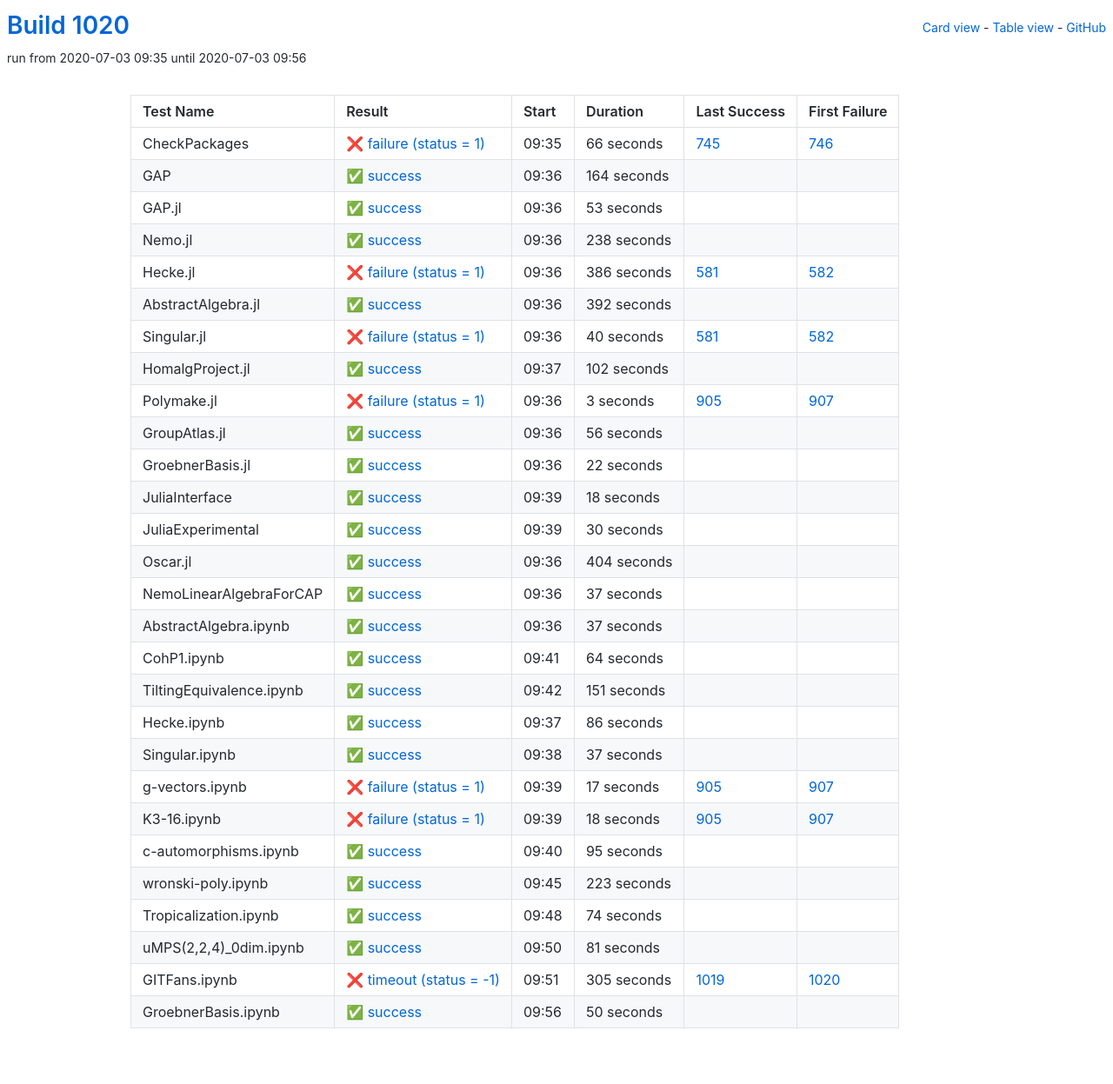
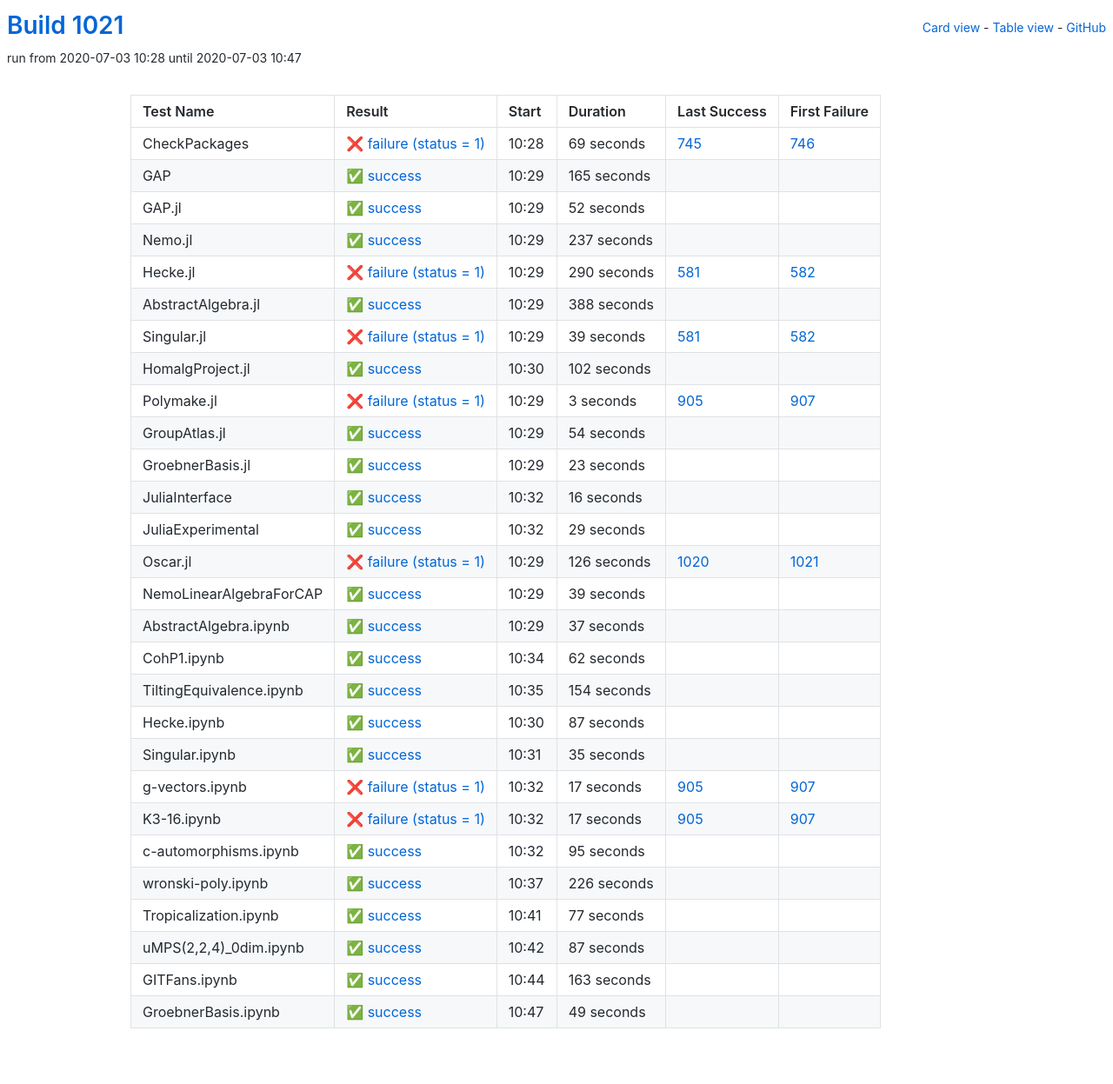
Before and after one commit to oscar-system/oscar-ci-status-1.4, a Jekyll site: the page built from table.html, in a window 1280 px wide. Shown: the whole page at 87% size. Built offline with Jekyll 4.4.1, drawn with Linux system fonts in a browser that asks for light colours.

Commit message:
Build #1021

```diff
--- a/_data/ci.yml
+++ b/_data/ci.yml
@@ -1,6 +1,6 @@
 ---
-build: 1020
-build_url: https://oscarci.mathematik.uni-kl.de/job/oscar-julia-1.4/1020/
+build: 1021
+build_url: https://oscarci.mathematik.uni-kl.de/job/oscar-julia-1.4/1021/
 job: oscar-julia-1.4
 organization: oscar-system
 repo: oscar-ci-status-1.4
@@ -8,92 +8,92 @@ repourl: https://github.com/oscar-system/oscar-ci-status-1.4
 tests:
 - name: CheckPackages
   id: checkpackages
-  log: https://oscarci.mathematik.uni-kl.de/job/oscar-julia-1.4/1020/artifact/logs/build-1020/CheckPackages.log
-  start: 2020-07-03 09:35
+  log: https://oscarci.mathematik.uni-kl.de/job/oscar-julia-1.4/1021/artifact/logs/build-1021/CheckPackages.log
+  start: 2020-07-03 10:28
   success: false
   exitcode: 1
   status: failure
-  duration: 66
+  duration: 69
   last_success: 745
   last_success_url: https://oscarci.mathematik.uni-kl.de/job/oscar-julia-1.4/745/
   first_failure: 746
   first_failure_url: https://oscarci.mathematik.uni-kl.de/job/oscar-julia-1.4/746/
 - name: GAP
   id: gap
-  log: https://oscarci.mathematik.uni-kl.de/job/oscar-julia-1.4/1020/artifact/logs/build-1020/GAP.log
-  start: 2020-07-03 09:36
+  log: https://oscarci.mathematik.uni-kl.de/job/oscar-julia-1.4/1021/artifact/logs/build-1021/GAP.log
+  start: 2020-07-03 10:29
   success: true
   exitcode: 0
   status: success
-  duration: 164
+  duration: 165
   last_success: false
   last_success_url:
   first_failure: false
   first_failure_url:
 - name: GAP.jl
   id: gap-jl
-  log: https://oscarci.mathematik.uni-kl.de/job/oscar-julia-1.4/1020/artifact/logs/build-1020/GAP.jl.log
-  start: 2020-07-03 09:36
+  log: https://oscarci.mathematik.uni-kl.de/job/oscar-julia-1.4/1021/artifact/logs/build-1021/GAP.jl.log
+  start: 2020-07-03 10:29
   success: true
   exitcode: 0
   status: success
-  duration: 53
+  duration: 52
   last_success: false
   last_success_url:
   first_failure: false
   first_failure_url:
 - name: Nemo.jl
   id: nemo-jl
-  log: https://oscarci.mathematik.uni-kl.de/job/oscar-julia-1.4/1020/artifact/logs/build-1020/Nemo.jl.log
-  start: 2020-07-03 09:36
+  log: https://oscarci.mathematik.uni-kl.de/job/oscar-julia-1.4/1021/artifact/logs/build-1021/Nemo.jl.log
+  start: 2020-07-03 10:29
   success: true
   exitcode: 0
   status: success
-  duration: 238
+  duration: 237
   last_success: false
   last_success_url:
   first_failure: false
   first_failure_url:
 - name: Hecke.jl
   id: hecke-jl
-  log: https://oscarci.mathematik.uni-kl.de/job/oscar-julia-1.4/1020/artifact/logs/build-1020/Hecke.jl.log
-  start: 2020-07-03 09:36
+  log: https://oscarci.mathematik.uni-kl.de/job/oscar-julia-1.4/1021/artifact/logs/build-1021/Hecke.jl.log
+  start: 2020-07-03 10:29
   success: false
   exitcode: 1
   status: failure
-  duration: 386
+  duration: 290
   last_success: 581
   last_success_url: https://oscarci.mathematik.uni-kl.de/job/oscar-julia-1.4/581/
   first_failure: 582
   first_failure_url: https://oscarci.mathematik.uni-kl.de/job/oscar-julia-1.4/582/
 - name: AbstractAlgebra.jl
   id: abstractalgebra-jl
-  log: https://oscarci.mathematik.uni-kl.de/job/oscar-julia-1.4/1020/artifact/logs/build-1020/AbstractAlgebra.jl.log
-  start: 2020-07-03 09:36
+  log: https://oscarci.mathematik.uni-kl.de/job/oscar-julia-1.4/1021/artifact/logs/build-1021/AbstractAlgebra.jl.log
+  start: 2020-07-03 10:29
   success: true
   exitcode: 0
   status: success
-  duration: 392
+  duration: 388
   last_success: false
   last_success_url:
   first_failure: false
   first_failure_url:
 - name: Singular.jl
   id: singular-jl
-  log: https://oscarci.mathematik.uni-kl.de/job/oscar-julia-1.4/1020/artifact/logs/build-1020/Singular.jl.log
-  start: 2020-07-03 09:36
+  log: https://oscarci.mathematik.uni-kl.de/job/oscar-julia-1.4/1021/artifact/logs/build-1021/Singular.jl.log
+  start: 2020-07-03 10:29
   success: false
   exitcode: 1
   status: failure
-  duration: 40
+  duration: 39
   last_success: 581
   last_success_url: https://oscarci.mathematik.uni-kl.de/job/oscar-julia-1.4/581/
   first_failure: 582
   first_failure_url: https://oscarci.mathematik.uni-kl.de/job/oscar-julia-1.4/582/
 - name: HomalgProject.jl
   id: homalgproject-jl
-  log: https://oscarci.mathematik.uni-kl.de/job/oscar-julia-1.4/1020/artifact/logs/build-1020/HomalgProject.jl.log
-  start: 2020-07-03 09:37
+  log: https://oscarci.mathematik.uni-kl.de/job/oscar-julia-1.4/1021/artifact/logs/build-1021/HomalgProject.jl.log
+  start: 2020-07-03 10:30
   success: true
   exitcode: 0
   status: success
@@ -104,8 +104,8 @@ tests:
   first_failure_url:
 - name: Polymake.jl
   id: polymake-jl
-  log: https://oscarci.mathematik.uni-kl.de/job/oscar-julia-1.4/1020/artifact/logs/build-1020/Polymake.jl.log
-  start: 2020-07-03 09:36
+  log: https://oscarci.mathematik.uni-kl.de/job/oscar-julia-1.4/1021/artifact/logs/build-1021/Polymake.jl.log
+  start: 2020-07-03 10:29
   success: false
   exitcode: 1
   status: failure
@@ -116,80 +116,80 @@ tests:
   first_failure_url: https://oscarci.mathematik.uni-kl.de/job/oscar-julia-1.4/907/
 - name: GroupAtlas.jl
   id: groupatlas-jl
-  log: https://oscarci.mathematik.uni-kl.de/job/oscar-julia-1.4/1020/artifact/logs/build-1020/GroupAtlas.jl.log
-  start: 2020-07-03 09:36
+  log: https://oscarci.mathematik.uni-kl.de/job/oscar-julia-1.4/1021/artifact/logs/build-1021/GroupAtlas.jl.log
+  start: 2020-07-03 10:29
   success: true
   exitcode: 0
   status: success
-  duration: 56
+  duration: 54
   last_success: false
   last_success_url:
   first_failure: false
   first_failure_url:
 - name: GroebnerBasis.jl
   id: groebnerbasis-jl
-  log: https://oscarci.mathematik.uni-kl.de/job/oscar-julia-1.4/1020/artifact/logs/build-1020/GroebnerBasis.jl.log
-  start: 2020-07-03 09:36
+  log: https://oscarci.mathematik.uni-kl.de/job/oscar-julia-1.4/1021/artifact/logs/build-1021/GroebnerBasis.jl.log
+  start: 2020-07-03 10:29
   success: true
   exitcode: 0
   status: success
-  duration: 22
+  duration: 23
   last_success: false
   last_success_url:
   first_failure: false
   first_failure_url:
 - name: JuliaInterface
   id: juliainterface
-  log: https://oscarci.mathematik.uni-kl.de/job/oscar-julia-1.4/1020/artifact/logs/build-1020/JuliaInterface.log
-  start: 2020-07-03 09:39
+  log: https://oscarci.mathematik.uni-kl.de/job/oscar-julia-1.4/1021/artifact/logs/build-1021/JuliaInterface.log
+  start: 2020-07-03 10:32
   success: true
   exitcode: 0
   status: success
-  duration: 18
+  duration: 16
   last_success: false
   last_success_url:
   first_failure: false
   first_failure_url:
 - name: JuliaExperimental
   id: juliaexperimental
-  log: https://oscarci.mathematik.uni-kl.de/job/oscar-julia-1.4/1020/artifact/logs/build-1020/JuliaExperimental.log
-  start: 2020-07-03 09:39
+  log: https://oscarci.mathematik.uni-kl.de/job/oscar-julia-1.4/1021/artifact/logs/build-1021/JuliaExperimental.log
+  start: 2020-07-03 10:32
   success: true
   exitcode: 0
   status: success
-  duration: 30
+  duration: 29
   last_success: false
   last_success_url:
   first_failure: false
   first_failure_url:
 - name: Oscar.jl
   id: oscar-jl
-  log: https://oscarci.mathematik.uni-kl.de/job/oscar-julia-1.4/1020/artifact/logs/build-1020/Oscar.jl.log
-  start: 2020-07-03 09:36
+  log: https://oscarci.mathematik.uni-kl.de/job/oscar-julia-1.4/1021/artifact/logs/build-1021/Oscar.jl.log
+  start: 2020-07-03 10:29
+  success: false
+  exitcode: 1
+  status: failure
+  duration: 126
+  last_success: 1020
+  last_success_url: https://oscarci.mathematik.uni-kl.de/job/oscar-julia-1.4/1020/
+  first_failure: 1021
+  first_failure_url: https://oscarci.mathematik.uni-kl.de/job/oscar-julia-1.4/1021/
+- name: NemoLinearAlgebraForCAP
+  id: nemolinearalgebraforcap
+  log: https://oscarci.mathematik.uni-kl.de/job/oscar-julia-1.4/1021/artifact/logs/build-1021/NemoLinearAlgebraForCAP.log
+  start: 2020-07-03 10:29
   success: true
   exitcode: 0
   status: success
-  duration: 404
-  last_success: false
-  last_success_url:
-  first_failure: false
-  first_failure_url:
-- name: NemoLinearAlgebraForCAP
-  id: nemolinearalgebraforcap
-  log: https://oscarci.mathematik.uni-kl.de/job/oscar-julia-1.4/1020/artifact/logs/build-1020/NemoLinearAlgebraForCAP.log
-  start: 2020-07-03 09:36
-  success: true
-  exitcode: 0
-  status: success
-  duration: 37
+  duration: 39
   last_success: false
   last_success_url:
   first_failure: false
   first_failure_url:
 - name: AbstractAlgebra.ipynb
   id: abstractalgebra-ipynb
-  log: https://oscarci.mathematik.uni-kl.de/job/oscar-julia-1.4/1020/artifact/logs/build-1020/AbstractAlgebra.ipynb.log
-  start: 2020-07-03 09:36
+  log: https://oscarci.mathematik.uni-kl.de/job/oscar-julia-1.4/1021/artifact/logs/build-1021/AbstractAlgebra.ipynb.log
+  start: 2020-07-03 10:29
   success: true
   exitcode: 0
   status: success
@@ -200,56 +200,56 @@ tests:
   first_failure_url:
 - name: CohP1.ipynb
   id: cohp1-ipynb
-  log: https://oscarci.mathematik.uni-kl.de/job/oscar-julia-1.4/1020/artifact/logs/build-1020/CohP1.ipynb.log
-  start: 2020-07-03 09:41
+  log: https://oscarci.mathematik.uni-kl.de/job/oscar-julia-1.4/1021/artifact/logs/build-1021/CohP1.ipynb.log
+  start: 2020-07-03 10:34
   success: true
   exitcode: 0
   status: success
-  duration: 64
+  duration: 62
   last_success: false
   last_success_url:
   first_failure: false
   first_failure_url:
 - name: TiltingEquivalence.ipynb
   id: tiltingequivalence-ipynb
-  log: https://oscarci.mathematik.uni-kl.de/job/oscar-julia-1.4/1020/artifact/logs/build-1020/TiltingEquivalence.ipynb.log
-  start: 2020-07-03 09:42
+  log: https://oscarci.mathematik.uni-kl.de/job/oscar-julia-1.4/1021/artifact/logs/build-1021/TiltingEquivalence.ipynb.log
+  start: 2020-07-03 10:35
   success: true
   exitcode: 0
   status: success
-  duration: 151
+  duration: 154
   last_success: false
   last_success_url:
   first_failure: false
   first_failure_url:
 - name: Hecke.ipynb
   id: hecke-ipynb
-  log: https://oscarci.mathematik.uni-kl.de/job/oscar-julia-1.4/1020/artifact/logs/build-1020/Hecke.ipynb.log
-  start: 2020-07-03 09:37
+  log: https://oscarci.mathematik.uni-kl.de/job/oscar-julia-1.4/1021/artifact/logs/build-1021/Hecke.ipynb.log
+  start: 2020-07-03 10:30
   success: true
   exitcode: 0
   status: success
-  duration: 86
+  duration: 87
   last_success: false
   last_success_url:
   first_failure: false
   first_failure_url:
 - name: Singular.ipynb
   id: singular-ipynb
-  log: https://oscarci.mathematik.uni-kl.de/job/oscar-julia-1.4/1020/artifact/logs/build-1020/Singular.ipynb.log
-  start: 2020-07-03 09:38
+  log: https://oscarci.mathematik.uni-kl.de/job/oscar-julia-1.4/1021/artifact/logs/build-1021/Singular.ipynb.log
+  start: 2020-07-03 10:31
   success: true
   exitcode: 0
   status: success
-  duration: 37
+  duration: 35
   last_success: false
   last_success_url:
   first_failure: false
   first_failure_url:
 - name: g-vectors.ipynb
   id: g-vectors-ipynb
-  log: https://oscarci.mathematik.uni-kl.de/job/oscar-julia-1.4/1020/artifact/logs/build-1020/g-vectors.ipynb.log
-  start: 2020-07-03 09:39
+  log: https://oscarci.mathematik.uni-kl.de/job/oscar-julia-1.4/1021/artifact/logs/build-1021/g-vectors.ipynb.log
+  start: 2020-07-03 10:32
   success: false
   exitcode: 1
   status: failure
@@ -260,20 +260,20 @@ tests:
   first_failure_url: https://oscarci.mathematik.uni-kl.de/job/oscar-julia-1.4/907/
 - name: K3-16.ipynb
   id: k3-16-ipynb
-  log: https://oscarci.mathematik.uni-kl.de/job/oscar-julia-1.4/1020/artifact/logs/build-1020/K3-16.ipynb.log
-  start: 2020-07-03 09:39
+  log: https://oscarci.mathematik.uni-kl.de/job/oscar-julia-1.4/1021/artifact/logs/build-1021/K3-16.ipynb.log
+  start: 2020-07-03 10:32
   success: false
   exitcode: 1
   status: failure
-  duration: 18
+  duration: 17
   last_success: 905
   last_success_url: https://oscarci.mathematik.uni-kl.de/job/oscar-julia-1.4/905/
   first_failure: 907
   first_failure_url: https://oscarci.mathematik.uni-kl.de/job/oscar-julia-1.4/907/
 - name: c-automorphisms.ipynb
   id: c-automorphisms-ipynb
-  log: https://oscarci.mathematik.uni-kl.de/job/oscar-julia-1.4/1020/artifact/logs/build-1020/c-automorphisms.ipynb.log
-  start: 2020-07-03 09:40
+  log: https://oscarci.mathematik.uni-kl.de/job/oscar-julia-1.4/1021/artifact/logs/build-1021/c-automorphisms.ipynb.log
+  start: 2020-07-03 10:32
   success: true
   exitcode: 0
   status: success
@@ -284,61 +284,61 @@ tests:
   first_failure_url:
 - name: wronski-poly.ipynb
   id: wronski-poly-ipynb
-  log: https://oscarci.mathematik.uni-kl.de/job/oscar-julia-1.4/1020/artifact/logs/build-1020/wronski-poly.ipynb.log
-  start: 2020-07-03 09:45
+  log: https://oscarci.mathematik.uni-kl.de/job/oscar-julia-1.4/1021/artifact/logs/build-1021/wronski-poly.ipynb.log
+  start: 2020-07-03 10:37
   success: true
   exitcode: 0
   status: success
-  duration: 223
+  duration: 226
   last_success: false
   last_success_url:
   first_failure: false
   first_failure_url:
 - name: Tropicalization.ipynb
   id: tropicalization-ipynb
-  log: https://oscarci.mathematik.uni-kl.de/job/oscar-julia-1.4/1020/artifact/logs/build-1020/Tropicalization.ipynb.log
-  start: 2020-07-03 09:48
+  log: https://oscarci.mathematik.uni-kl.de/job/oscar-julia-1.4/1021/artifact/logs/build-1021/Tropicalization.ipynb.log
+  start: 2020-07-03 10:41
   success: true
   exitcode: 0
   status: success
-  duration: 74
+  duration: 77
   last_success: false
   last_success_url:
   first_failure: false
   first_failure_url:
 - name: uMPS(2,2,4)_0dim.ipynb
   id: umps-2-2-4-0dim-ipynb
-  log: https://oscarci.mathematik.uni-kl.de/job/oscar-julia-1.4/1020/artifact/logs/build-1020/uMPS-2-2-4-_0dim.ipynb.log
-  start: 2020-07-03 09:50
+  log: https://oscarci.mathematik.uni-kl.de/job/oscar-julia-1.4/1021/artifact/logs/build-1021/uMPS-2-2-4-_0dim.ipynb.log
+  start: 2020-07-03 10:42
   success: true
   exitcode: 0
   status: success
-  duration: 81
+  duration: 87
   last_success: false
   last_success_url:
   first_failure: false
   first_failure_url:
 - name: GITFans.ipynb
   id: gitfans-ipynb
-  log: https://oscarci.mathematik.uni-kl.de/job/oscar-julia-1.4/1020/artifact/logs/build-1020/GITFans.ipynb.log
-  start: 2020-07-03 09:51
-  success: false
-  exitcode: -1
-  status: timeout
-  duration: 305
-  last_success: 1019
-  last_success_url: https://oscarci.mathematik.uni-kl.de/job/oscar-julia-1.4/1019/
-  first_failure: 1020
-  first_failure_url: https://oscarci.mathematik.uni-kl.de/job/oscar-julia-1.4/1020/
-- name: GroebnerBasis.ipynb
-  id: groebnerbasis-ipynb
-  log: https://oscarci.mathematik.uni-kl.de/job/oscar-julia-1.4/1020/artifact/logs/build-1020/GroebnerBasis.ipynb.log
-  start: 2020-07-03 09:56
+  log: https://oscarci.mathematik.uni-kl.de/job/oscar-julia-1.4/1021/artifact/logs/build-1021/GITFans.ipynb.log
+  start: 2020-07-03 10:44
   success: true
   exitcode: 0
   status: success
-  duration: 50
+  duration: 163
   last_success: false
   last_success_url:
   first_failure: false
   first_failure_url:
+- name: GroebnerBasis.ipynb
+  id: groebnerbasis-ipynb
+  log: https://oscarci.mathematik.uni-kl.de/job/oscar-julia-1.4/1021/artifact/logs/build-1021/GroebnerBasis.ipynb.log
+  start: 2020-07-03 10:47
+  success: true
+  exitcode: 0
+  status: success
+  duration: 49
+  last_success: false
+  last_success_url:
+  first_failure: false
+  first_failure_url:
```
Also changed, not shown: README.md.
